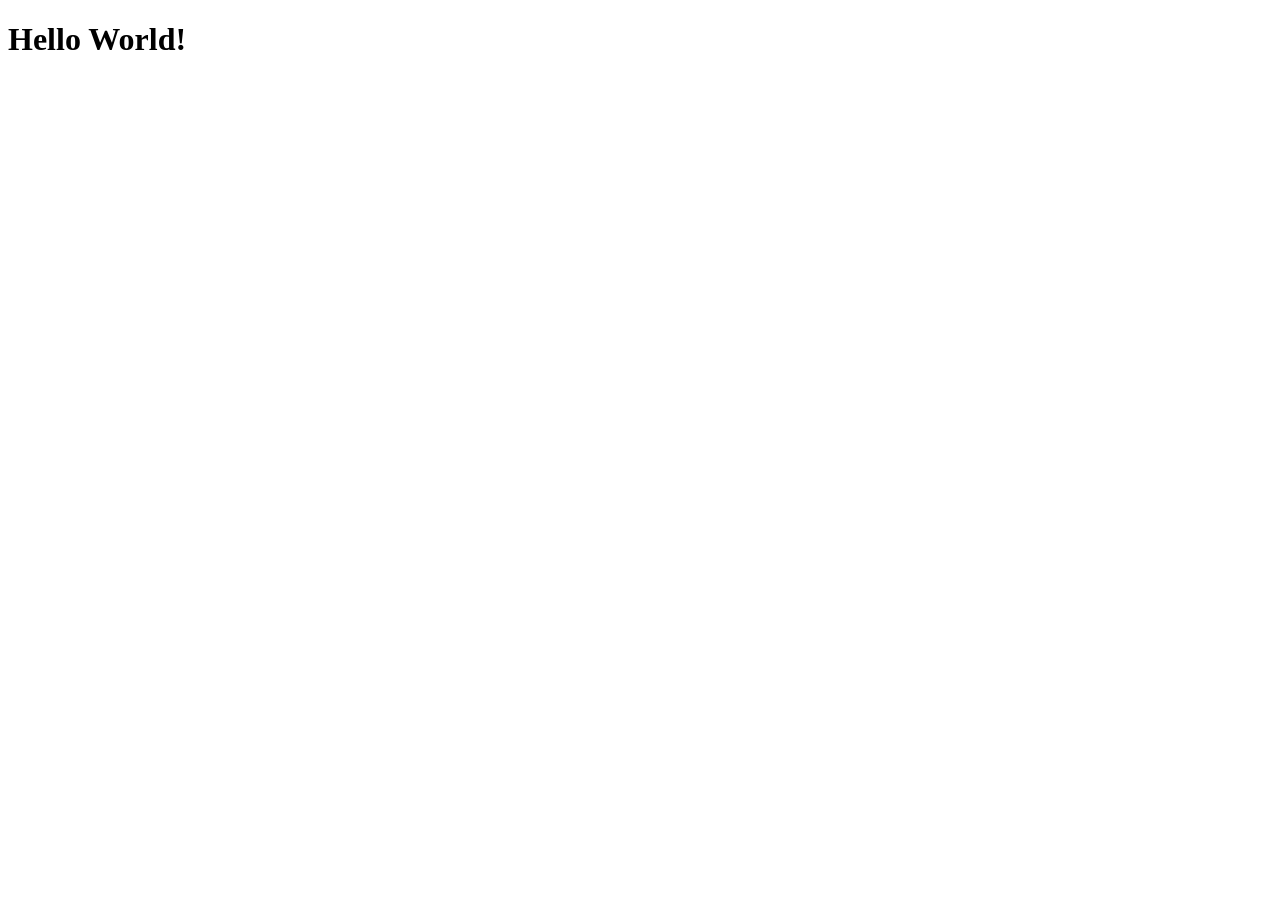
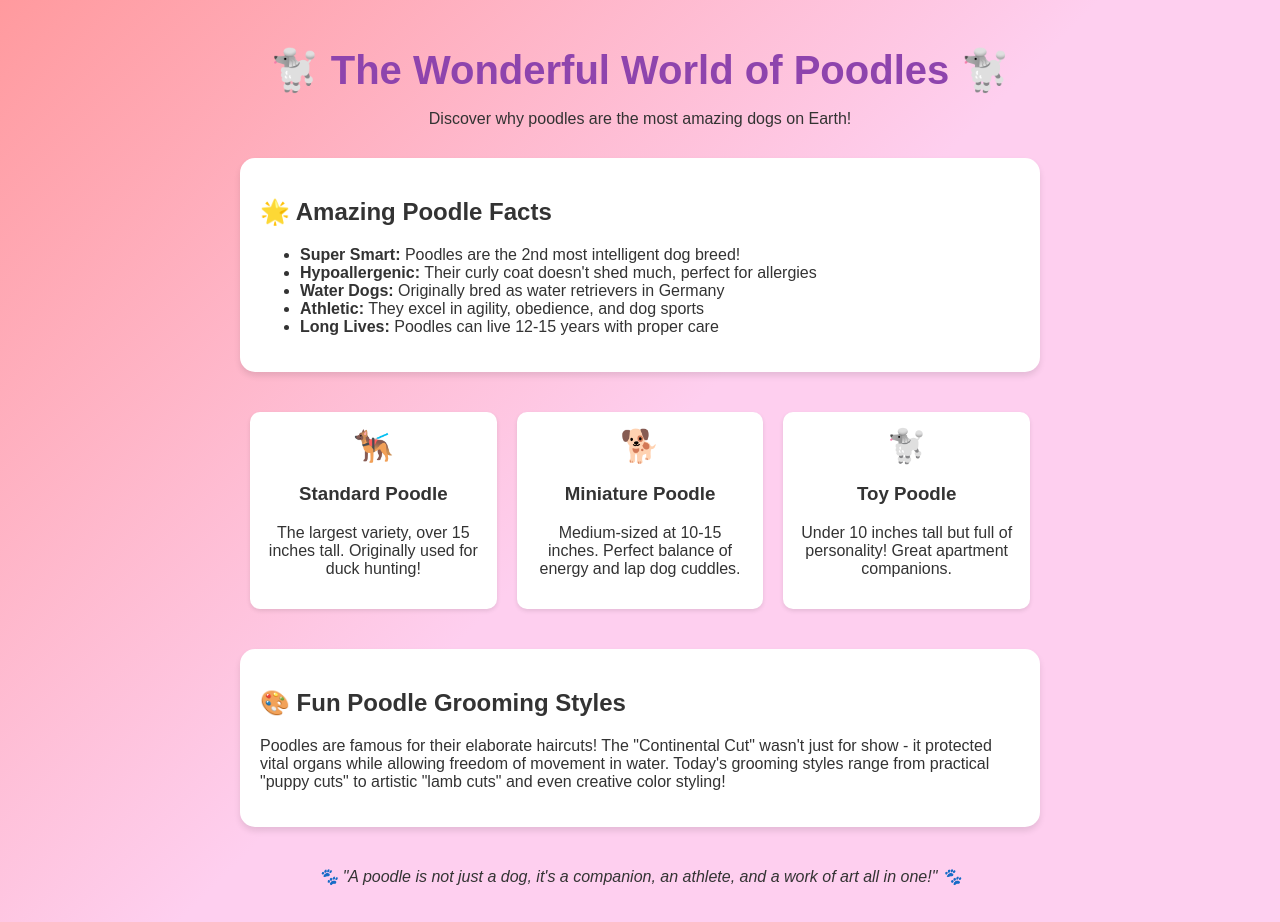
Before and after one commit to dhamidi/amp-101, a plain HTML site: page index.html in a window 1280 px wide. Before the commit the page ends 800 px from the top, so only its background shows below. Drawn offline with Linux system fonts and the light colour scheme.

Commit message:
add poodles

```diff
--- a/index.html
+++ b/index.html
@@ -1,11 +1,103 @@
 <!DOCTYPE html>
-<html  lang="en">
+<html lang="en">
 <head>
     <meta charset="UTF-8">
     <meta name="viewport" content="width=device-width, initial-scale=1.0">
-    <title>Hello World</title>
+    <title>The Wonderful World of Poodles</title>
+    <style>
+        body {
+            font-family: Arial, sans-serif;
+            max-width: 800px;
+            margin: 0 auto;
+            padding: 20px;
+            background: linear-gradient(135deg, #ff9a9e 0%, #fecfef 50%, #fecfef 100%);
+            color: #333;
+        }
+        header {
+            text-align: center;
+            margin-bottom: 30px;
+        }
+        h1 {
+            color: #8e44ad;
+            font-size: 2.5em;
+            margin-bottom: 10px;
+        }
+        .poodle-facts {
+            background: white;
+            padding: 20px;
+            border-radius: 15px;
+            box-shadow: 0 4px 6px rgba(0,0,0,0.1);
+            margin: 20px 0;
+        }
+        .poodle-types {
+            display: flex;
+            justify-content: space-around;
+            margin: 30px 0;
+            flex-wrap: wrap;
+        }
+        .poodle-card {
+            background: white;
+            padding: 15px;
+            border-radius: 10px;
+            text-align: center;
+            margin: 10px;
+            flex: 1;
+            min-width: 200px;
+            box-shadow: 0 2px 4px rgba(0,0,0,0.1);
+        }
+        .emoji {
+            font-size: 2em;
+            margin-bottom: 10px;
+        }
+        footer {
+            text-align: center;
+            margin-top: 40px;
+            font-style: italic;
+        }
+    </style>
 </head>
 <body>
-    <h1>Hello World!</h1>
+    <header>
+        <h1>🐩 The Wonderful World of Poodles 🐩</h1>
+        <p>Discover why poodles are the most amazing dogs on Earth!</p>
+    </header>
+
+    <div class="poodle-facts">
+        <h2>🌟 Amazing Poodle Facts</h2>
+        <ul>
+            <li><strong>Super Smart:</strong> Poodles are the 2nd most intelligent dog breed!</li>
+            <li><strong>Hypoallergenic:</strong> Their curly coat doesn't shed much, perfect for allergies</li>
+            <li><strong>Water Dogs:</strong> Originally bred as water retrievers in Germany</li>
+            <li><strong>Athletic:</strong> They excel in agility, obedience, and dog sports</li>
+            <li><strong>Long Lives:</strong> Poodles can live 12-15 years with proper care</li>
+        </ul>
+    </div>
+
+    <div class="poodle-types">
+        <div class="poodle-card">
+            <div class="emoji">🐕‍🦺</div>
+            <h3>Standard Poodle</h3>
+            <p>The largest variety, over 15 inches tall. Originally used for duck hunting!</p>
+        </div>
+        <div class="poodle-card">
+            <div class="emoji">🐕</div>
+            <h3>Miniature Poodle</h3>
+            <p>Medium-sized at 10-15 inches. Perfect balance of energy and lap dog cuddles.</p>
+        </div>
+        <div class="poodle-card">
+            <div class="emoji">🐩</div>
+            <h3>Toy Poodle</h3>
+            <p>Under 10 inches tall but full of personality! Great apartment companions.</p>
+        </div>
+    </div>
+
+    <div class="poodle-facts">
+        <h2>🎨 Fun Poodle Grooming Styles</h2>
+        <p>Poodles are famous for their elaborate haircuts! The "Continental Cut" wasn't just for show - it protected vital organs while allowing freedom of movement in water. Today's grooming styles range from practical "puppy cuts" to artistic "lamb cuts" and even creative color styling!</p>
+    </div>
+
+    <footer>
+        <p>🐾 "A poodle is not just a dog, it's a companion, an athlete, and a work of art all in one!" 🐾</p>
+    </footer>
 </body>
 </html>
```
